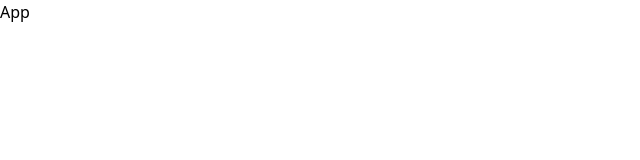
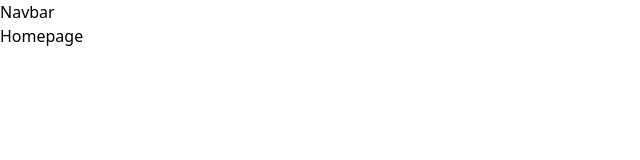
Before and after one commit to preston176/job-portal-ALX, a React (Vite) app: page / in a window 1280 px wide. Shown: the top 160 px of the page, without its empty margins (0-640 px from the left). Built offline with nearby package versions, Linux system fonts and the light colour scheme.

Commit message:
Refactor routing and add navigation bar component

```diff
--- a/src/App.jsx
+++ b/src/App.jsx
@@ -1,7 +1,24 @@
+import { BrowserRouter, Routes, Route } from "react-router-dom"
+import Homepage from "./pages/Homepage"
+import Navbar from "./components/Navbar"
+import Jobs from "./pages/Jobs"
+import Contact from "./pages/Contact"
+import About from "./pages/About"
+import Apply from "./pages/Apply"
 
 const App = () => {
   return (
-    <div>App</div>
+    <BrowserRouter>
+      <Navbar />
+      <Routes>
+        {/* Homepage Route */}
+        <Route element={<Homepage />} path="/" />
+        <Route path="/jobs" element={<Jobs />} />
+        <Route path="/apply/:jobId" element={<Apply />} />
+        <Route path="/about" element={<About />} />
+        <Route path="/contact" element={<Contact />} />
+      </Routes>
+    </BrowserRouter>
   )
 }
 
--- /dev/null
+++ b/src/components/Navbar.jsx
@@ -0,0 +1,8 @@
+
+const Navbar = () => {
+    return (
+        <div>Navbar</div>
+    )
+}
+
+export default Navbar
--- /dev/null
+++ b/src/pages/About.jsx
@@ -0,0 +1,9 @@
+import React from 'react'
+
+const About = () => {
+    return (
+        <div>About</div>
+    )
+}
+
+export default About
--- /dev/null
+++ b/src/pages/Apply.jsx
@@ -0,0 +1,9 @@
+import React from 'react'
+
+const Apply = () => {
+    return (
+        <div>Apply</div>
+    )
+}
+
+export default Apply
--- /dev/null
+++ b/src/pages/Contact.jsx
@@ -0,0 +1,9 @@
+import React from 'react'
+
+const Contact = () => {
+    return (
+        <div>Contact</div>
+    )
+}
+
+export default Contact
--- /dev/null
+++ b/src/pages/Homepage.jsx
@@ -0,0 +1,9 @@
+import React from 'react'
+
+const Homepage = () => {
+    return (
+        <div>Homepage</div>
+    )
+}
+
+export default Homepage
--- /dev/null
+++ b/src/pages/Jobs.jsx
@@ -0,0 +1,9 @@
+import React from 'react'
+
+const Jobs = () => {
+    return (
+        <div>Jobs</div>
+    )
+}
+
+export default Jobs
```
